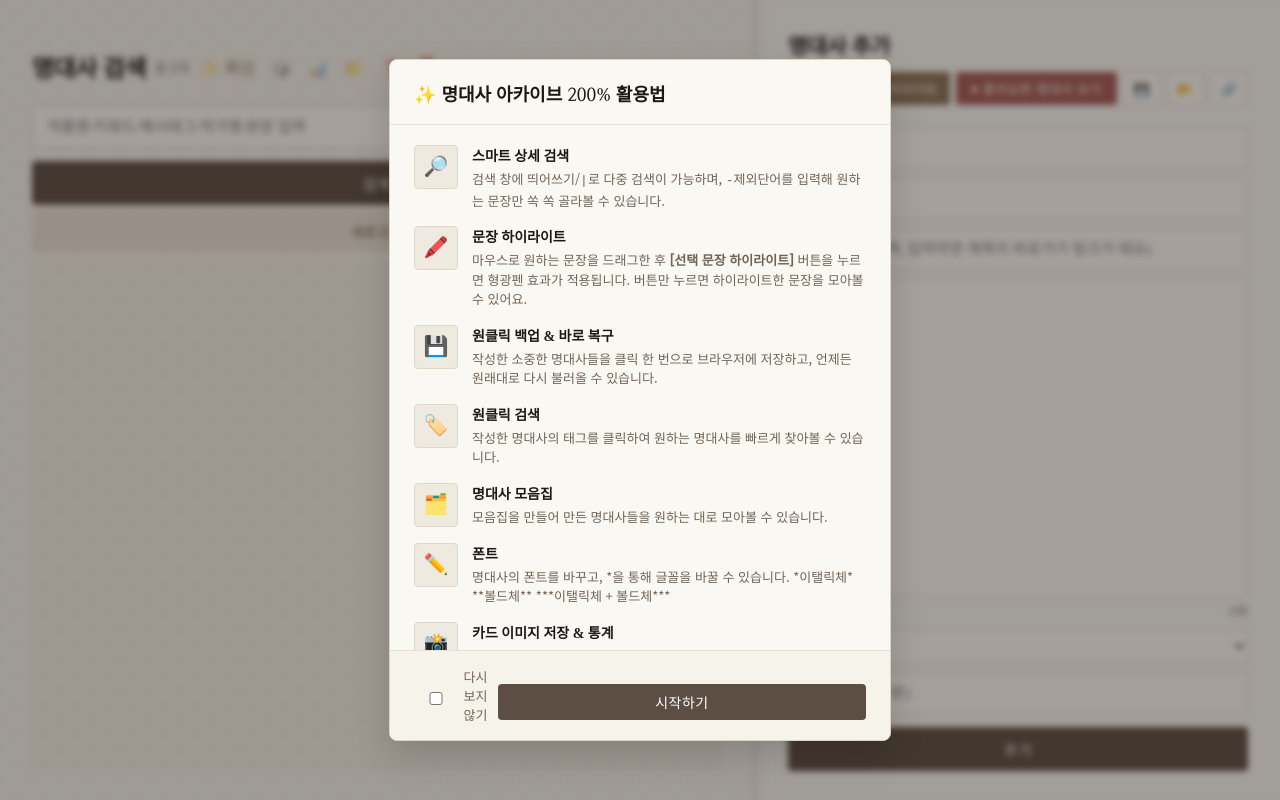
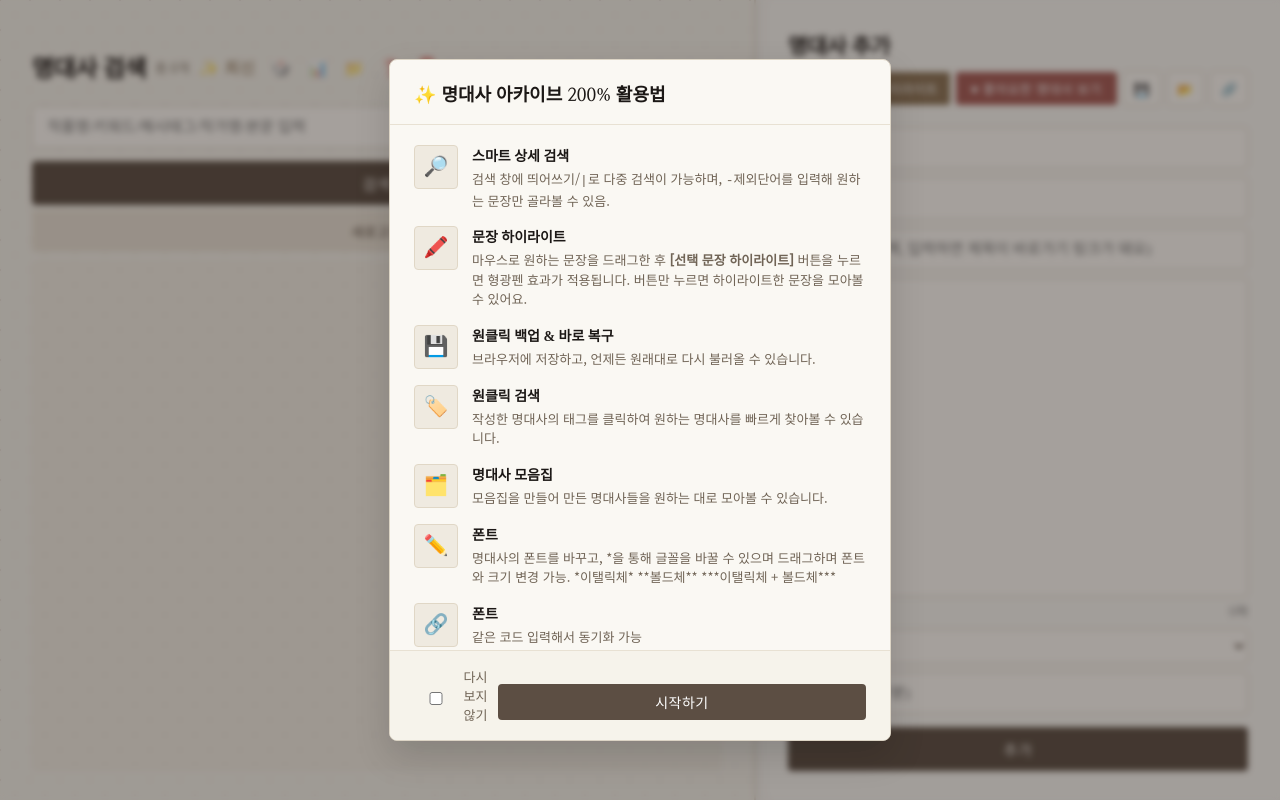
Before and after one commit to jjanguri/my_per, a plain HTML site: page index.html in a window 1280 px wide. Drawn offline with nearby package versions, Linux system fonts and the light colour scheme; a web font is replaced by a local one.

Commit message:
Update index.html

```diff
--- a/index.html
+++ b/index.html
@@ -3629,7 +3629,7 @@ function showOnboardingGuide(forceShow = false) {
           <div class="guide-icon">🔎</div>
           <div class="guide-text">
             <h4>스마트 상세 검색</h4>
-            <p>검색 창에 띄어쓰기/<code>|</code>로 다중 검색이 가능하며, <code>-제외단어</code>를 입력해 원하는 문장만 쏙 쏙 골라볼 수 있습니다.</p>
+            <p>검색 창에 띄어쓰기/<code>|</code>로 다중 검색이 가능하며, <code>-제외단어</code>를 입력해 원하는 문장만 골라볼 수 있음.</p>
           </div>
         </div>
 
@@ -3645,7 +3645,7 @@ function showOnboardingGuide(forceShow = false) {
           <div class="guide-icon">💾</div>
           <div class="guide-text">
             <h4>원클릭 백업 & 바로 복구</h4>
-            <p>작성한 소중한 명대사들을 클릭 한 번으로 브라우저에 저장하고, 언제든 원래대로 다시 불러올 수 있습니다.</p>
+            <p> 브라우저에 저장하고, 언제든 원래대로 다시 불러올 수 있습니다.</p>
           </div>
         </div>
 
@@ -3669,7 +3669,15 @@ function showOnboardingGuide(forceShow = false) {
           <div class="guide-icon">✏️</div>
           <div class="guide-text">
             <h4>폰트</h4>
-            <p>명대사의 폰트를 바꾸고, *을 통해 글꼴을 바꿀 수 있습니다. *이탤릭체* **볼드체** ***이탤릭체 + 볼드체***</p>
+            <p>명대사의 폰트를 바꾸고, *을 통해 글꼴을 바꿀 수 있으며 드래그하며 폰트와 크기 변경 가능. *이탤릭체* **볼드체** ***이탤릭체 + 볼드체***</p>
+          </div>
+        </div>
+
+        <div class="guide-item">
+          <div class="guide-icon">🔗</div>
+          <div class="guide-text">
+            <h4>폰트</h4>
+            <p>같은 코드 입력해서 동기화 가능</p>
           </div>
         </div>
 
@@ -3677,7 +3685,7 @@ function showOnboardingGuide(forceShow = false) {
           <div class="guide-icon">📸</div>
           <div class="guide-text">
             <h4>카드 이미지 저장 & 통계</h4>
-            <p>명대사 카드의 공유 버튼을 눌러 예쁜 이미지로 저장하거나, 통계 버튼으로 내 최애 작가/작품 순위를 확인해 보세요!</p>
+            <p>명대사 카드의 공유 버튼으로 이미지로 저장하거나, 통계 버튼으로 내 최애 작가/작품 순위를 확인해 보세요!</p>
           </div>
         </div>
       </div>
```
